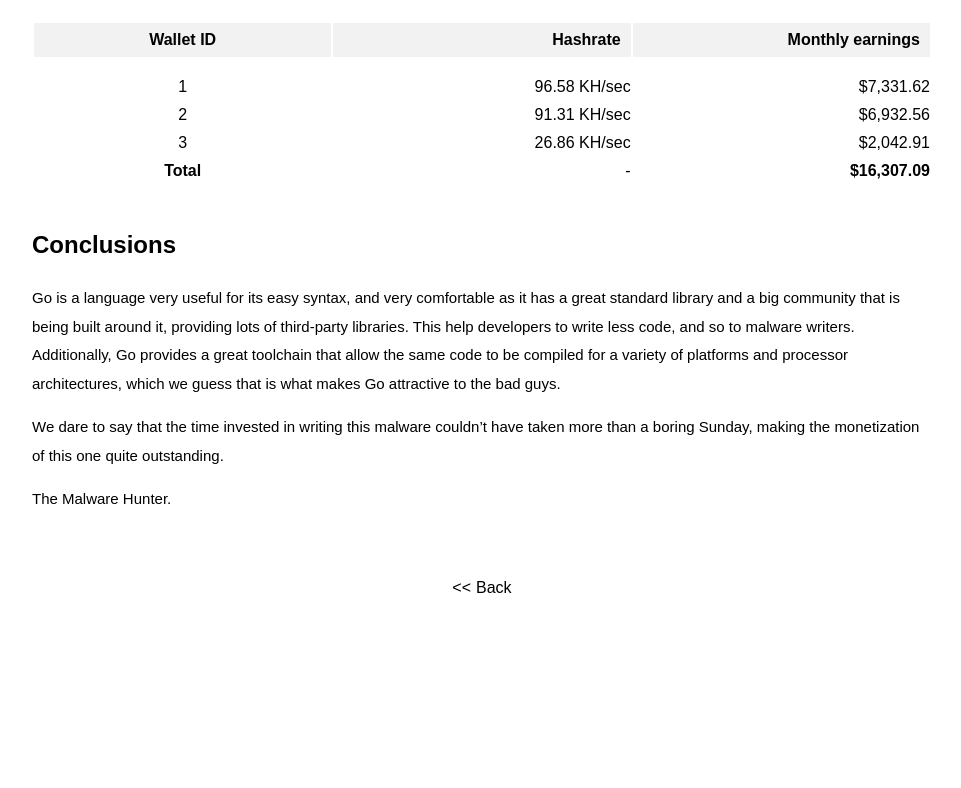
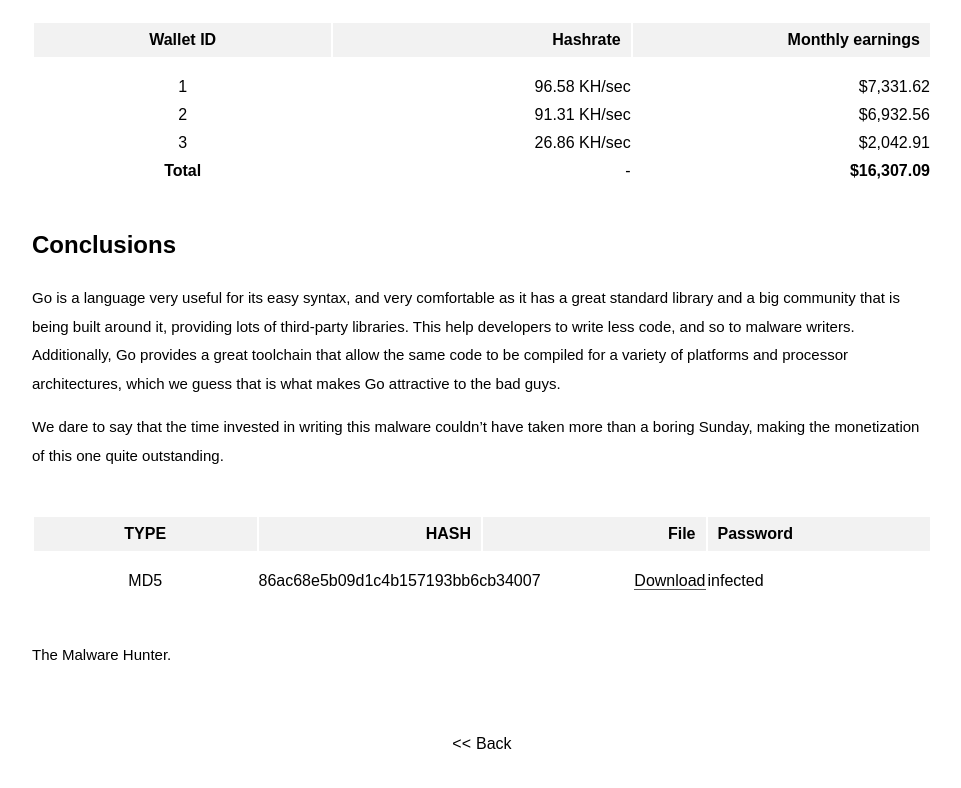
Before and after one commit to mlwre/mlwre.github.io, a Jekyll site: the page built from _posts/2015-09-06-linux-lady.md, in a window 1280 px wide and 900 px high, scrolled down 8422 px, cut to the strip 102-890 px from the top of the window. Shown: the whole strip, without its empty margins (158-1119 px from the left). Built offline with Jekyll 4.4.1, drawn with Linux system fonts in a browser that asks for light colours; some web fonts are replaced; before the commit the page ends 9166 px from its top, so only the background shows below that.

Commit message:
Update 2015-09-06-linux-lady.md
sample

```diff
--- a/_posts/2015-09-06-linux-lady.md
+++ b/_posts/2015-09-06-linux-lady.md
@@ -336,4 +336,10 @@ Go is a language very useful for its easy syntax, and very comfortable as it has
 
 We dare to say that the time invested in writing this malware couldn't have taken more than a boring Sunday, making the monetization of this one quite outstanding.
 
+|TYPE | HASH|  File| Password|
+|:---------:|------------------:|-----------------------:|
+|MD5 | 86ac68e5b09d1c4b157193bb6cb34007 | [Download](https://github.com/mlwre/mlwre.github.io/blob/master/downloads/lady/86ac68e5b09d1c4b157193bb6cb34007.zip?raw=true) | infected |
+
+
+
 The Malware Hunter.
```
